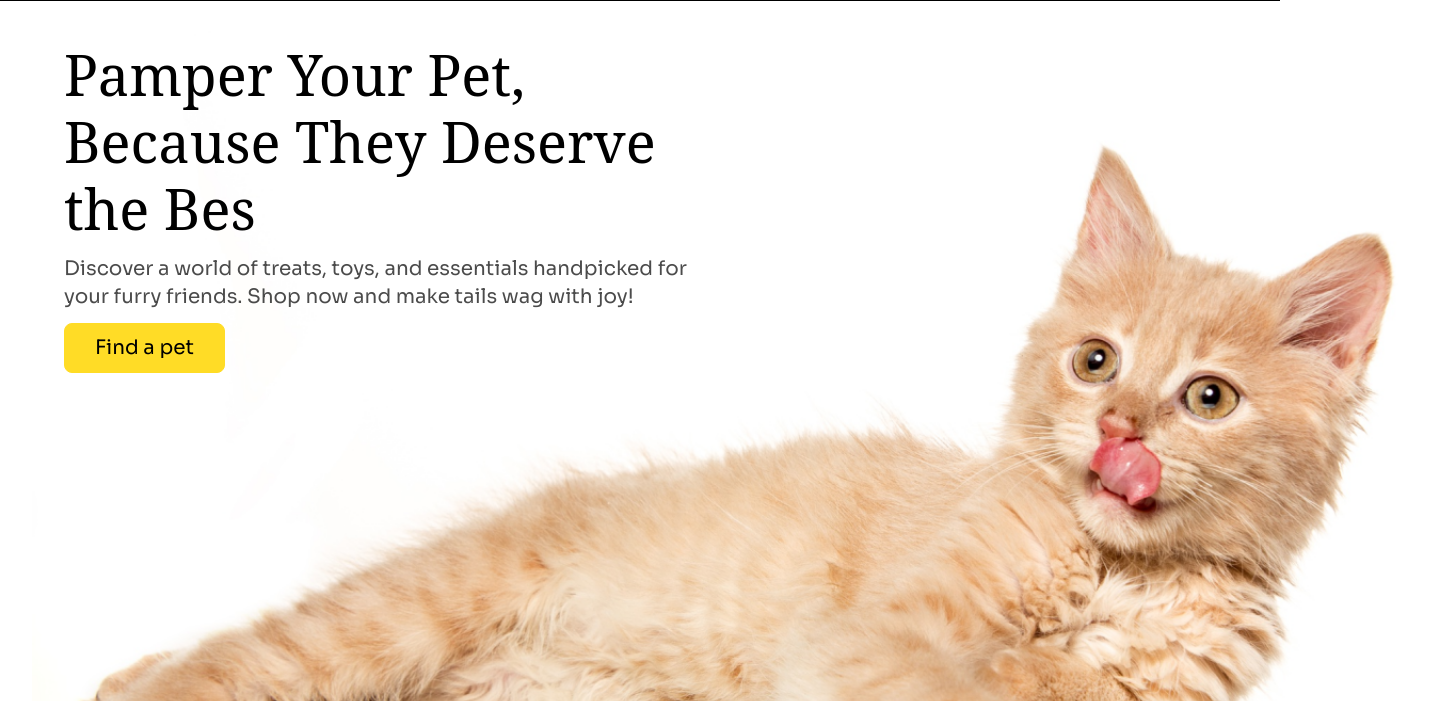
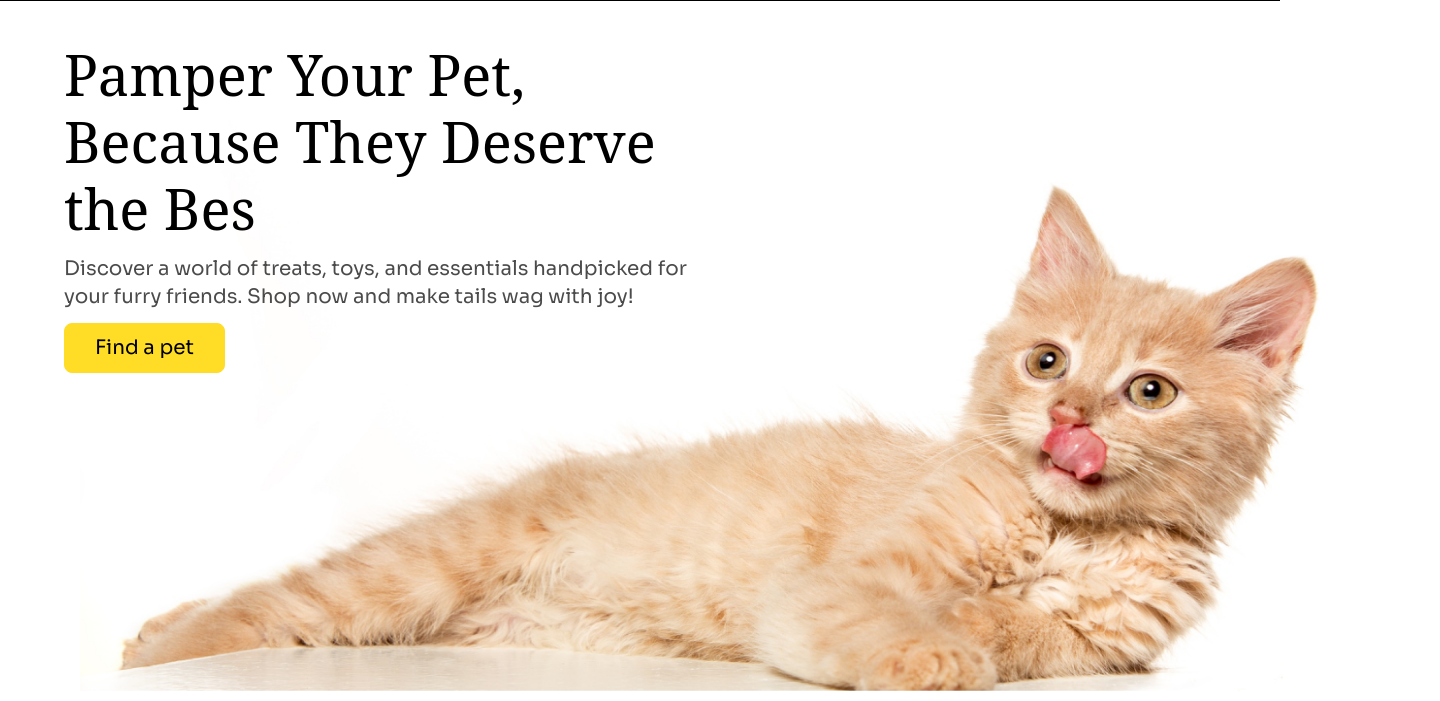
Before and after one commit to mzs21/B11-A3-V1, a website: page index.html in a window 1280 px wide. Shown: the part 99-800 px from the top of the page, 1440 px wide, since content can reach past the window. Drawn offline with Linux system fonts and the light colour scheme; a web font is replaced by a local one.

Commit message:
fix: image banner scale

```diff
--- a/src/input.css
+++ b/src/input.css
@@ -72,7 +72,7 @@ nav ul {
 }
 
 .banner-container img {
-  @apply absolute top-60 -z-10 md:scale-90 md:top-54 xl:scale-110 lg:top-10 xl:top-0 xl:left-24;
+  @apply absolute top-60 -z-10 md:scale-90 md:top-54 xl:scale-x-100 lg:top-10 xl:top-0 xl:left-20;
 }
 
 @media screen and (max-width: 320px) {
```
Also changed, not shown: src/output.css.
